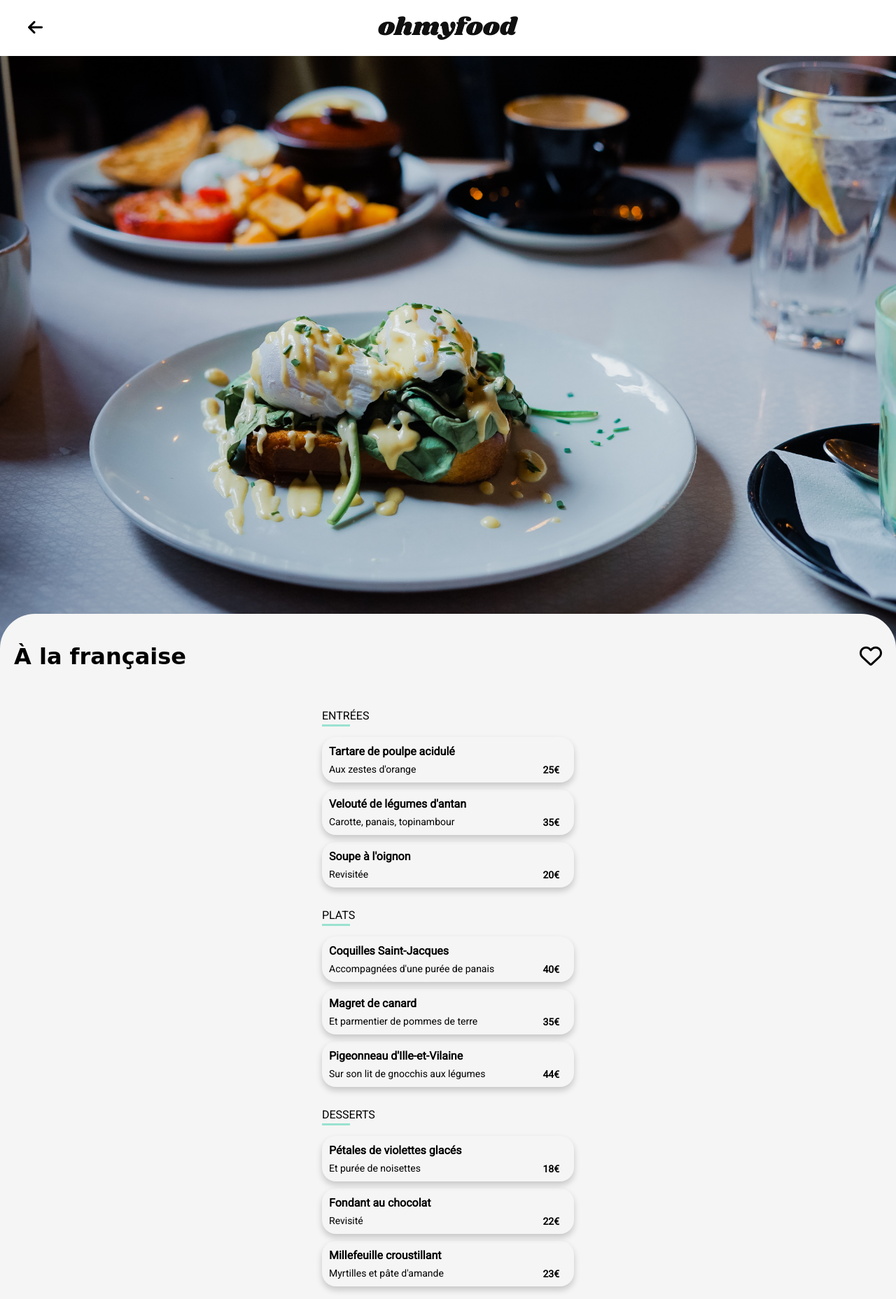
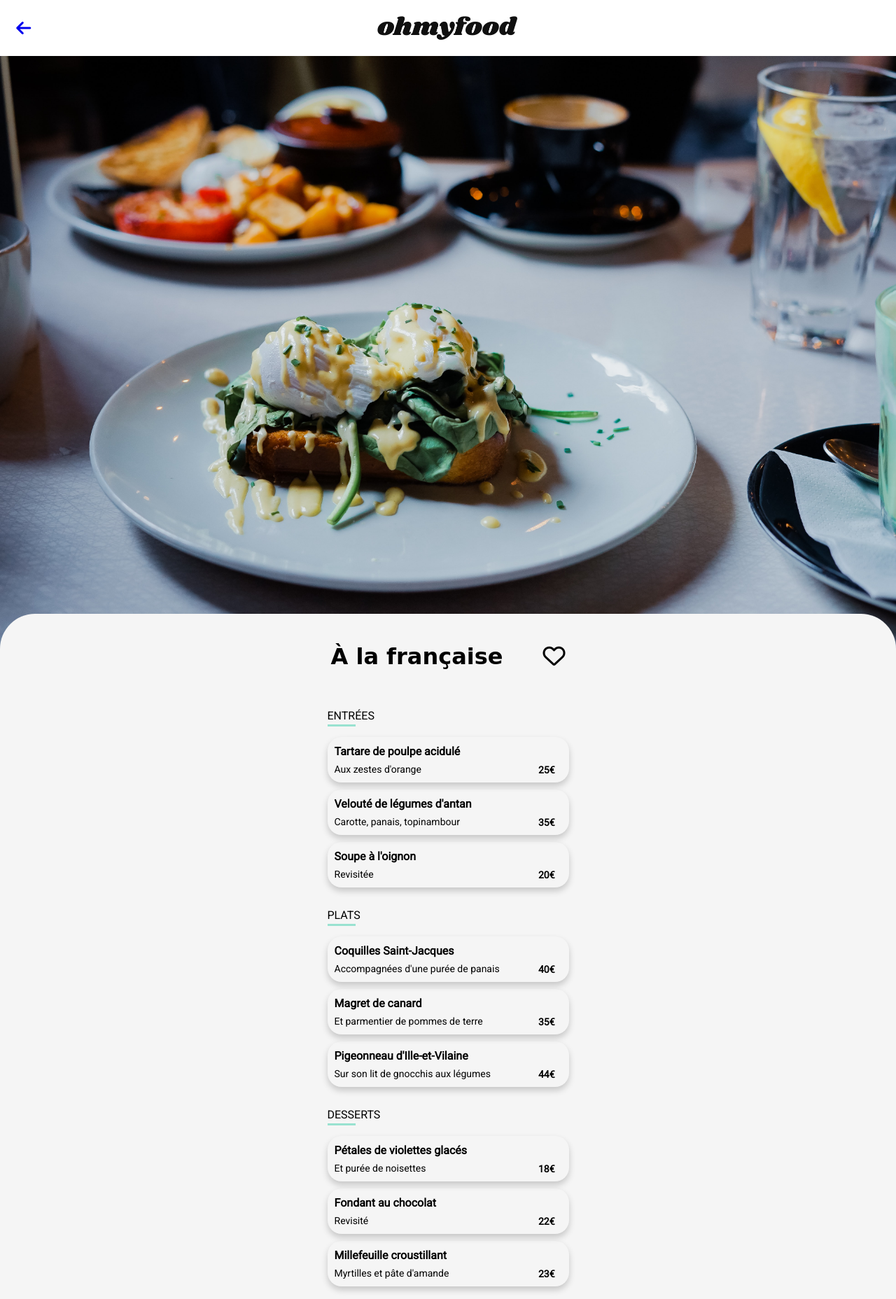
Before and after one commit to Aldomeon/projet_3_animation, a website: page pages/menu_a_la_francaise.html in a window 1280 px wide. Shown: the top 1856 px of the page at 70% size. Drawn offline with Linux system fonts and the light colour scheme; a web font is replaced by a local one.

Commit message:
ajout fonctionnalité retour page menu et amélioration code et nomenclature

```diff
--- a/pages/menu_a_la_francaise.html
+++ b/pages/menu_a_la_francaise.html
@@ -12,20 +12,30 @@
         <header>
             <div class="header-accueil--menu">
                 <div class="header-accueil--menu__icon">
+                    <a href="../index.html">
                         <i class="fa-solid fa-arrow-left fa-xl"></i>
+                    </a>
                 </div>
-                <div class="header-logo header-logo--position">
+                <div class="header-logo header-logo--position__menu">
                     <img src="../assets/images/logo/ohmyfood.png" alt="Logo Oh My food">
                 </div>
             </div>
-            <div class="header-accueil--img">
+        </header>
+        <main class="restaurant">
+            <!-- img restaurant -->
+            <div class="img__restaurant">
                 <img src="../assets/images/restaurants/toa-heftiba-DQKerTsQwi0-unsplash.jpg" alt="">
             </div>
-        </header>
-        <main class="menu__restaurant">
+            <!-- menu restaurant -->
+            <div class="menu__restaurant">
+                <!-- titre restaurant -->
                 <div class="menu__restaurant--title">
-                <div><h1>À la française</h1></div>
-                <div><i class="fa-regular fa-heart fa-2xl"></i></div>
+                    <div>
+                        <h1>À la française</h1>
+                    </div>
+                    <div>
+                        <i class="fa-regular fa-heart fa-2xl"></i>
+                    </div>
                 </div>
                 <article class="container-all--menus">
                     <!-- menu entrées -->
@@ -43,7 +53,7 @@
                                     <p>25€</p>
                                 </div>
                                 <div class="menu-checked">
-                                <div class="menu-checked--icon animation-rotate--icon">
+                                    <div class="menu-checked--icon">
                                         <i class="fa-solid fa-check fa-sm"></i>
                                     </div>
                                 </div>
@@ -84,7 +94,7 @@
                             <h2>PLATS</h2>
                         </div>
                         <div class="container-menu">
-                        <div class="container-menu--repas">
+                            <div class="container-menu--repas animation-slide--repas1">
                                 <div class="menu-title">
                                 <h3>Coquilles Saint-Jacques</h3>
                                 <p>Accompagnées d'une purée de panais</p>
@@ -98,7 +108,7 @@
                                     </div>
                                 </div>
                             </div>
-                        <div class="container-menu--repas">
+                            <div class="container-menu--repas animation-slide--repas2">
                                 <div class="menu-title">
                                     <h3>Magret de canard</h3>
                                     <p>Et parmentier de pommes de terre</p>
@@ -112,7 +122,7 @@
                                     </div>
                                 </div>
                             </div>
-                        <div class="container-menu--repas">
+                            <div class="container-menu--repas animation-slide--repas3">
                                 <div class="menu-title">
                                     <h3>Pigeonneau d'Ille-et-Vilaine</h3>
                                     <p>Sur son lit de gnocchis aux légumes</p>
@@ -134,7 +144,7 @@
                             <h2>DESSERTS</h2>
                         </div>
                         <div class="container-menu">
-                        <div class="container-menu--repas">
+                            <div class="container-menu--repas animation-slide--repas1">
                                 <div class="menu-title">
                                 <h3>Pétales de violettes glacés</h3>
                                 <p>Et purée de noisettes</p>
@@ -148,7 +158,7 @@
                                     </div>
                                 </div>
                             </div>
-                        <div class="container-menu--repas">
+                            <div class="container-menu--repas animation-slide--repas2">
                                 <div class="menu-title">
                                     <h3>Fondant au chocolat</h3>
                                     <p>Revisité</p>
@@ -162,7 +172,7 @@
                                     </div>
                                 </div>
                             </div>
-                        <div class="container-menu--repas">
+                            <div class="container-menu--repas animation-slide--repas3">
                                 <div class="menu-title">
                                     <h3>Millefeuille croustillant</h3>
                                     <p>Myrtilles et pâte d'amande</p>
@@ -184,6 +194,7 @@
                         </div>
                     </div>
                 </article>
+            </div>
         </main>
         <footer class="footer">
             <div class="footer__container">
--- a/sass/Composants/_animation.scss
+++ b/sass/Composants/_animation.scss
@@ -11,21 +11,29 @@
 
 // animation slide page MENU
 
+// faire une mixin pour l'animation de delai
+
 .animation-slide--repas1{
-    animation : Slide 1.3s;
+    animation : Slide 0.8s;
+    animation-delay: 0.3s;
+    animation-fill-mode: both;
 }
 
 .animation-slide--repas2{
-    animation : Slide 1.6s;
+    animation : Slide 0.8s;
+    animation-delay: 0.5s;
+    animation-fill-mode: both;
 }
 
 .animation-slide--repas3{
-    animation : Slide 1.9s;
+    animation : Slide 0.8s;
+    animation-delay: 0.7s;
+    animation-fill-mode: both;
 }
 
 @keyframes Slide {
     from {
-        transform: translateY(30px);
+        transform: translateY(20px);
         opacity: 0;
     }
     to {
@@ -34,15 +42,25 @@
     }
 }
 
+// animation checked slide order
 
-// animation check slide order
-.animation-rotate--icon{
-    animation : rotation 1s
+.container-menu--repas{
+    cursor: pointer;
+    &:hover{
+        .menu-checked{
+            opacity: 1;
+            width: 60px;
+            min-width: 60px;
+            i{
+                animation: rotation 0.5s ease-out;
+            }
+        }
+    }
 }
 
 @keyframes rotation {
     from {
-        transform: rotate(360deg);
+        transform: rotate(-360deg);
     }
 
     to {
@@ -52,26 +70,24 @@
 
 
 // animation coeur page d'accueil
-// faire une fonction ? ??
 
 .card__icon{
     &:hover {
         .heart-solid{
             visibility: visible;
-            animation: couleurHeartActivated 1s ease-out ;
+            animation: couleurHeartActivated 2s;
+
         }
         .heart-regular{
             visibility: hidden;
-            animation: couleurHeartDisabled 0.5s ease-out ;
+            animation: couleurHeartDisabled 0.3s;
         }
     }
     &:not(:hover){
         .heart-regular{
             visibility: visible;
-            animation: couleurHeartActivated 1s ease-out;
-        }
-        .heart-solid{
-            animation: couleurHeartDisabled 1s;
+            animation: couleurHeartActivated 1s;
+
         }
     }
 }
--- a/sass/Composants/_button.scss
+++ b/sass/Composants/_button.scss
@@ -4,6 +4,9 @@
     width: 250px;
     color: white;
     box-shadow: 0px 5px 10px 0px rgba(0, 0, 0, 0.336);
+    border: transparent;
+    transition: all 0.5s;
+    cursor: pointer;
     &--explorer {
         padding: 10px;
         border-radius: 20px;
@@ -26,11 +29,17 @@
     }
 }
 
+.btn-main:hover{
+    transform: scale(1.05);
+    box-shadow: 0px 5px 10px 0px rgba(0, 0, 0, 0.7);
+}
+
 .btn-instruction {
     display: flex;
     justify-content:center;
     align-items:center;
     flex-direction:column;
+    cursor: default;
     &--border {
         width: 320px;
         border: 1px solid transparent;
--- a/sass/Composants/_cards.scss
+++ b/sass/Composants/_cards.scss
@@ -87,6 +87,5 @@
     .heart-solid {
         visibility: hidden;
         color: $primary;
-        animation: couleurHeartDisabled 1s ease-out;
     }
 }
--- a/sass/Layout/_header.scss
+++ b/sass/Layout/_header.scss
@@ -1,4 +1,5 @@
 // HEADER
+// _________ ACCUEIL PAGE ACCUEIL ___
 
 .header{
     margin-bottom: 30px;
@@ -19,8 +20,8 @@
     &--box{
         box-shadow: 0px 3px 10px 0px rgba(0,0,0,0.3);
     }
-    &--position{
-        position: relative;
+    &--position__menu{
+        margin-right: 50px;
     }
 }
 
@@ -141,3 +142,34 @@
     align-items: center;
     font-weight: bold;
 }
+
+
+
+// HEADER
+// _______________ PAGE MENU ________
+//
+
+.header-accueil--menu{
+    display: flex;
+    justify-content:center;
+    align-items:center;
+}
+
+.header-accueil--menu__icon{
+    width: 30px;
+    height: 30px;
+    margin-left: 20px;
+    display: flex;
+    justify-content:center;
+    align-items:center;
+}
+
+.img__restaurant{
+    width: 100%;
+    img{
+        width: 100%;
+        object-fit: cover;
+        position: relative;
+        z-index: -1;
+    }
+}
--- a/sass/Pages/_menu.scss
+++ b/sass/Pages/_menu.scss
@@ -1,23 +1,4 @@
 
-
-.header-accueil--menu__icon{
-        position: absolute;
-        left: 40px;
-        top: 30px;
-        width: 20px;
-        height: 20px;
-}
-
-
-.header-accueil--img{
-    width: 100%;
-    img{
-        width: 100%;
-        object-fit: cover;
-        position: relative;
-        z-index: -1;
-    }
-}
 
 .menu__restaurant{
     margin-top: -60px;
@@ -30,6 +11,8 @@
         padding: 20px;
         font-family: 'Shrikhand', cursive;
         font-weight: normal;
+        margin: 0 auto;
+        width: 375px;
     }
 }
 
@@ -37,7 +20,7 @@
 
 .container-menu--restaurant{
     padding: 15px;
-    width: 390px;
+    width: 375px;
     margin: 0 auto;
 }
 
@@ -78,9 +61,9 @@
     justify-content: space-between;
     overflow: hidden;
     box-shadow: 0px 5px 10px 0px rgba(0, 0, 0, 0.192);
-
+    opacity: 0;
     .menu-title{
-        width: 80%;
+        width: 90%;
         min-width: 5%;
         height: 100%;
         display: flex;
@@ -106,11 +89,11 @@
         display: flex;
         align-items: flex-end;
         justify-content: flex-end;
-        width: 40px;
-        min-width: 40px;
+        width: 25px;
+        min-width: 25px;
         height: 100%;
         padding-bottom: 10px;
-        margin-left: 10px;
+        // margin-left: 10px;
         margin-right: 20px;
         p{
             margin: 0;
@@ -131,46 +114,16 @@
         background-color: $tertiaire;
         opacity: 0;
         transition: 0.8s;
-        i {
+        .menu-checked--icon {
             display: flex;
             justify-content:center;
             align-items: center;
-            width: 18px;
-            height: 18px;
+            width: 20px;
+            height: 20px;
             background-color: white;
             color :$tertiaire;
             border-radius: 50%;
         }
-    }
-}
-
-
-
-
-
-.container-menu--repas{
-    cursor: pointer;
-    &:hover{
-        .menu-checked{
-            opacity: 1;
-            width: 60px;
-            min-width: 60px;
-            i{
-                animation: rotation 0.5s ease-out;
-            }
-        }
-
-    }
-}
-
-@keyframes slideRight {
-    from {
-        width: 0px;
-        opacity: 1;
-    }
-    to {
-        width: 80px;
-        opacity: 1;
     }
 }
 
```
Also changed, not shown: index.html (+0 -1 lines), css/style.css, 1 other file. Lines whose indentation alone changed are shown as unchanged.
